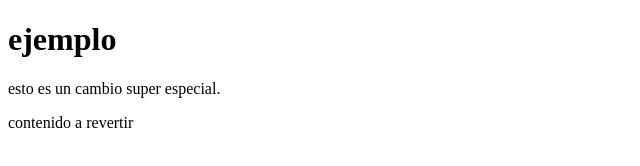
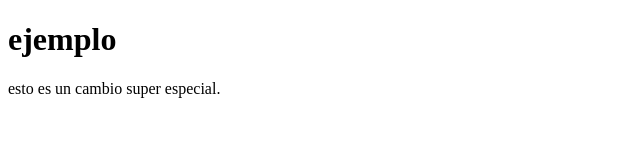
Before and after one commit to Huguete15/TrabajoGitAndresHugo, a plain HTML site: page index.html in a window 1280 px wide. Shown: the whole page, without its empty margins (0-640 px from the left). Drawn offline with Linux system fonts and the light colour scheme.

Commit message:
Revert "añadir cambio a revertir"
This reverts commit 2fa5d4cad6e9e8124339397700a28b7e02c23dad.

```diff
--- a/index.html
+++ b/index.html
@@ -8,6 +8,5 @@
 <body>
     <h1>ejemplo</h1>
     <p>esto es un cambio super especial.</p>
-    <p>contenido a revertir</p>
 </body>
 </html>
```
